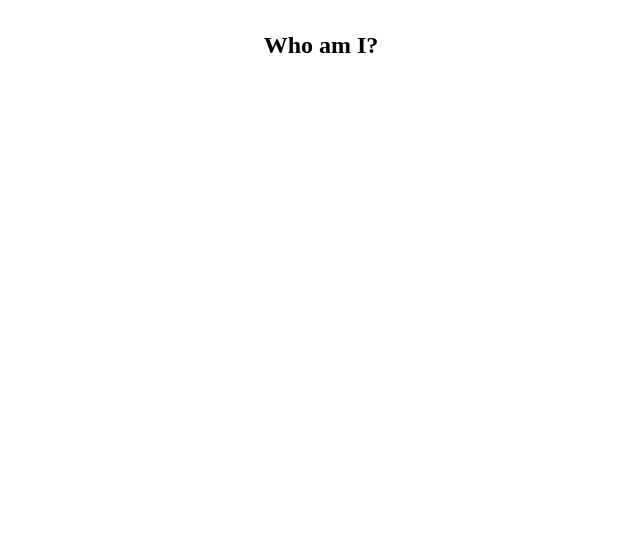
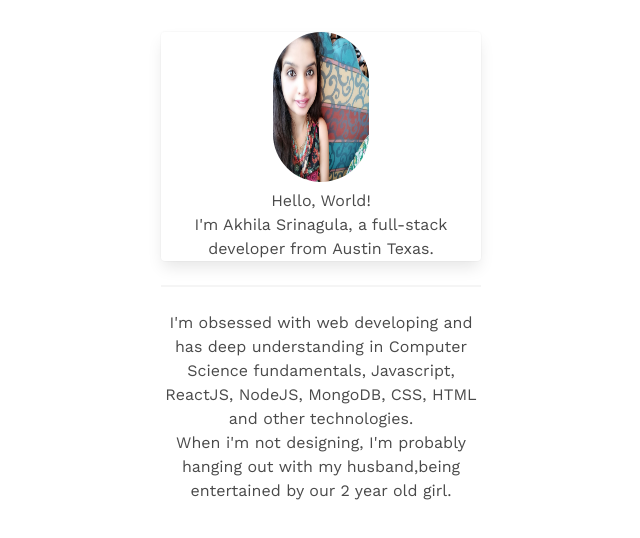
Before and after one commit to AkhilaSrinagula/React-Portfolio, a React (Create React App) app: page / in a window 1280 px wide. Shown: the top 538 px of the page, without its empty margins (319-959 px from the left). Built offline with nearby package versions, Linux system fonts and the light colour scheme.

Commit message:
about component

```diff
--- a/package.json
+++ b/package.json
@@ -10,6 +10,7 @@
     "react": "^17.0.2",
     "react-dom": "^17.0.2",
     "react-materialize": "^3.10.0",
+    "react-rounded-image": "^2.0.13",
     "react-scripts": "5.0.0",
     "web-vitals": "^2.1.4"
   },
--- a/public/index.html
+++ b/public/index.html
@@ -15,6 +15,7 @@
       user's mobile device or desktop. See https://developers.google.com/web/fundamentals/web-app-manifest/
     -->
     <link rel="manifest" href="%PUBLIC_URL%/manifest.json" />
+    <link href="https://fonts.googleapis.com/css2?family=Open+Sans&family=Roboto+Mono&display=swap" rel="stylesheet">
     <!--
       Notice the use of %PUBLIC_URL% in the tags above.
       It will be replaced with the URL of the `public` folder during the build.
@@ -24,7 +25,10 @@
       work correctly both with client-side routing and a non-root public URL.
       Learn how to configure a non-root public URL by running `npm run build`.
     -->
-    <link rel="stylesheet" href="https://fonts.googleapis.com/icon?family=Material+Icons">
+    <link rel="stylesheet" href="https://cdn.jsdelivr.net/npm/bulma@0.9.3/css/bulma.min.css">
+    <link href="https://cdnjs.cloudflare.com/ajax/libs/font-awesome/5.13.0/css/all.min.css" rel="stylesheet">
+    <link rel="stylesheet" href="https://fonts.googleapis.com/css?family=Work+Sans"/>
+
     <title>Akhila Srinagula</title>
   </head>
   <body>
--- a/src/App.js
+++ b/src/App.js
@@ -1,15 +1,16 @@
 import React from 'react';
 // import Footer from './components/Footer';
 import Header from './components/Header';
+import About from './components/About';
 import './App.css';
 // import 'materialize-css/dist/css/materialize.min.css';
 
 function App() {
   return (
     <div>
-      <main>
-      <Header></Header>
-      {/* <Footer></Footer> */}
+      <Header/>
+      <main className="text-gray-400 bg-gray-900 body-font">
+      <About></About>
       </main>
     </div>
   );
--- /dev/null
+++ b/src/components/About/index.js
@@ -0,0 +1,80 @@
+import React from "react";
+import Akhila from "../../assets/Akhila.jpg";
+
+function About() {
+  return (
+    <React.Fragment>
+      <div className="container">
+        <div className="row">
+          <div className="card">
+            <div className="card-body">
+              <div className="row abstract-back">
+                <img
+                  src={Akhila}
+                  style={{
+                    width: "30%",
+                    height: 150,
+                    borderRadius: 150 / 2,
+                    overflow: "hidden",
+                    borderWidth: 3,
+                  }}
+                  alt="Akhila"
+                />
+                <h1>Hello, World!</h1>
+                <p>
+                  I'm Akhila Srinagula, a full-stack developer from Austin
+                  Texas.{" "}
+                </p>
+              </div>
+            </div>
+          </div>
+        </div>
+      </div>
+      <hr />
+
+      <div className="card-body">
+        <div className="row">
+          <p className="Arimo">
+            I'm obsessed with web developing and has deep understanding in
+            Computer Science fundamentals, Javascript, ReactJS, NodeJS, MongoDB,
+            CSS, HTML and other technologies.
+          </p>
+          <p>
+            When i'm not designing, I'm probably hanging out with my
+            husband,being entertained by our 2 year old girl.
+          </p>
+        </div>
+      </div>
+      {/* <div>
+      <img
+        src={Akhila}
+        style={{
+          width: "30%",
+          height: 150,
+          borderRadius: 150 / 2,
+          overflow: "hidden",
+          borderWidth: 3,
+        }}
+        alt="Akhila"
+      />
+      <h1>Hello, World!</h1>
+      <p>
+        I'm Akhila Srinagula, a full-stack developer from Austin Texas.{" "}
+      </p>
+      <hr />
+
+      <p className="Arimo">
+        I'm obsessed with web developing and has deep understanding in Computer
+        Science fundamentals, Javascript, ReactJS, NodeJS, MongoDB, CSS, HTML
+        and other technologies.
+      </p>
+      <p>
+        When i'm not designing, I'm probably hanging out with my husband,being
+        entertained by our 2 year old girl.
+      </p>
+    </div> */}
+    </React.Fragment>
+  );
+}
+
+export default About;
--- a/src/components/Header/index.js
+++ b/src/components/Header/index.js
@@ -3,7 +3,7 @@ import React from 'react';
 function Header() {
   return (
     <section className="my-5">
-  <h1 id="about">Who am I?</h1>
+  <h1 id="about"></h1>
 </section>
   );
 }
```
Also changed, not shown: src/components/Navigation/index.js (+28 -0 lines), public/manifest.json, src/assets/Akhila.jpg, src/index.css (line endings or trailing spaces), 1 other file (tests, documents, lock files or other folders).
